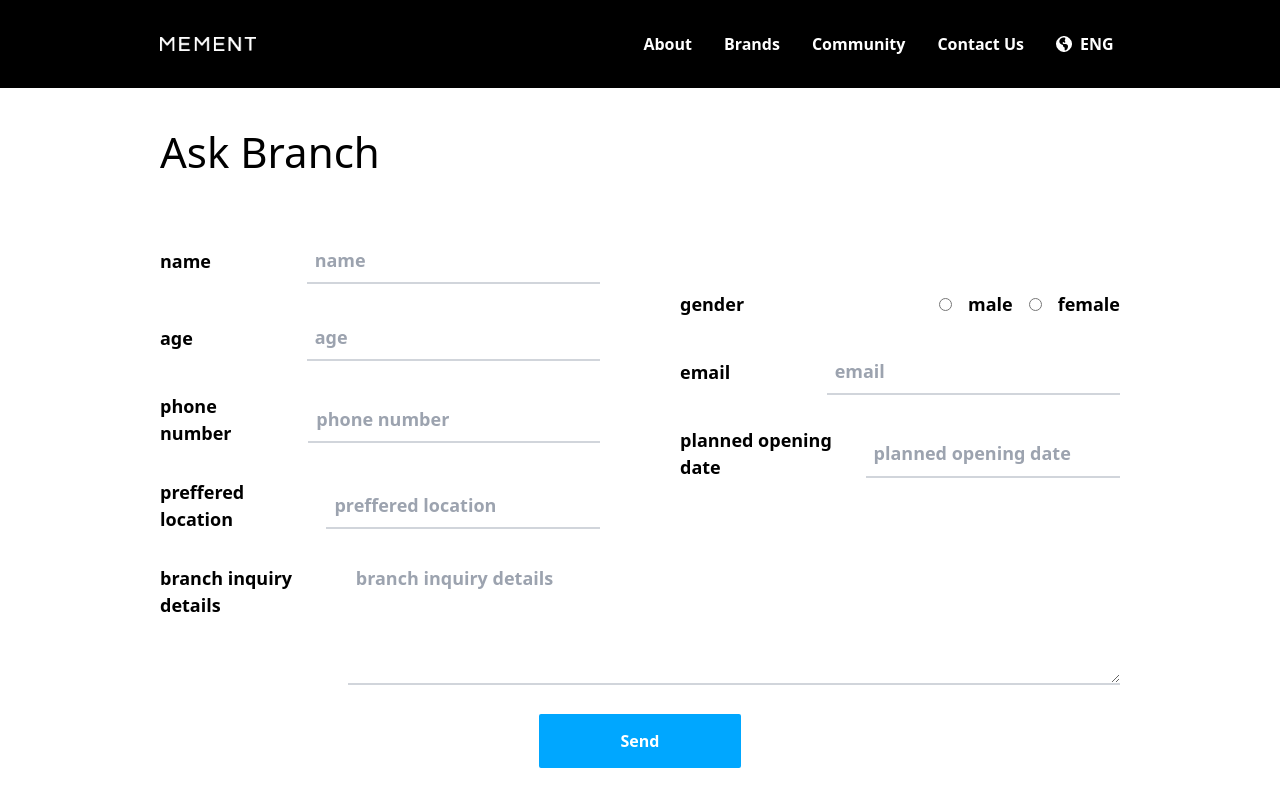
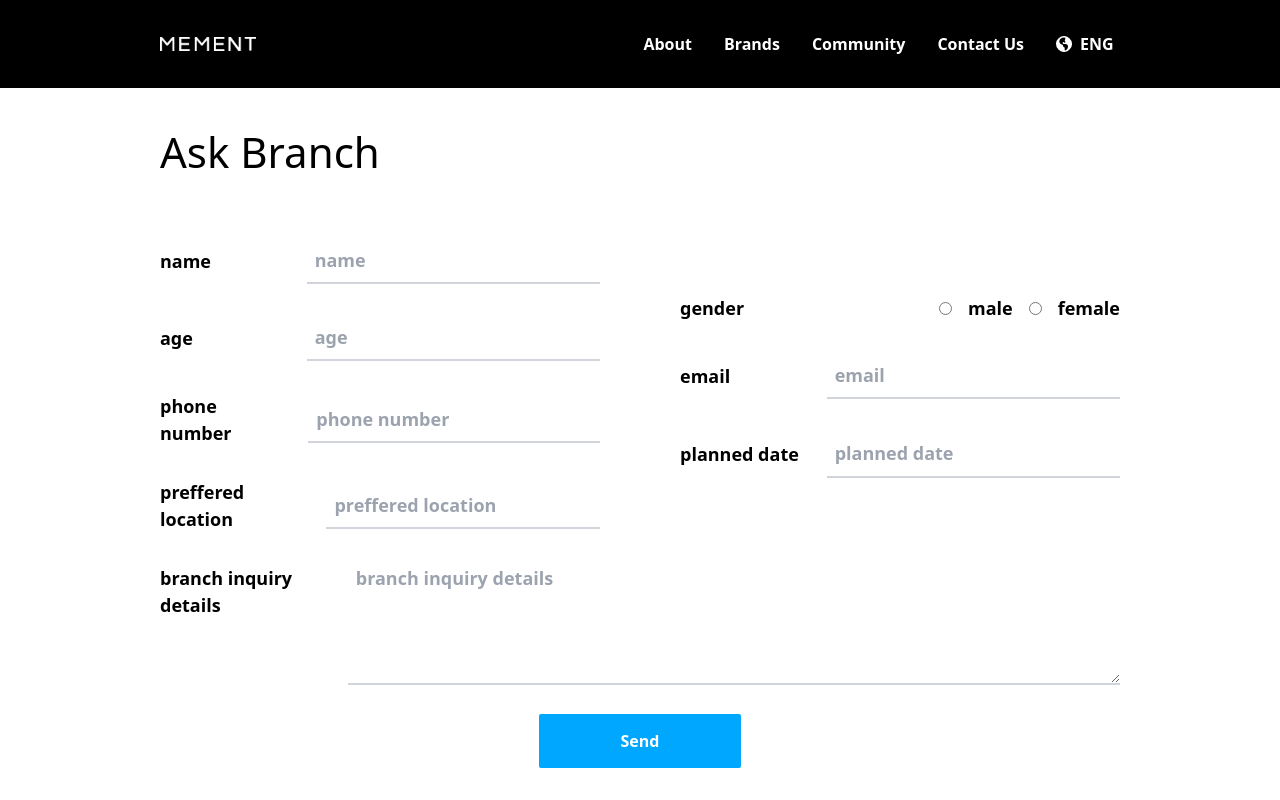
Before and after one commit to Seoin02/mement.net, a React (Vite) app: page /ask-branch in a window 1280 px wide. Shown: the top 800 px of the page. Built offline with nearby package versions, Linux system fonts and the light colour scheme; no server answers.

Commit message:
style: 가맹문의 인풋 스타일 수정

```diff
--- a/src/index.css
+++ b/src/index.css
@@ -29,7 +29,7 @@ body {
 
   .custom-date-input::before {
     content: attr(data-placeholder);
-    @apply bg-white text-gray-400 absolute left-2 top-1/2 transform -translate-y-1/2 pointer-events-none z-10 w-full mobile:left-0;
+    @apply bg-white mobile:bg-gray-300 text-gray-400 absolute left-2 top-1/2 transform -translate-y-1/2 pointer-events-none z-10 w-full mobile:left-0;
   }
 
   .custom-date-input:focus::before,
--- a/src/locales/en/translation.json
+++ b/src/locales/en/translation.json
@@ -58,7 +58,7 @@
         "male": "male",
         "female": "female",
         "email": "email",
-        "plannedOpeningDate": "planned opening date",
+        "plannedOpeningDate": "planned date",
         "Send": "Send",
         "thankYou": "Thank you",
         "weWillGetBackToYouSoon": "We will get back to you soon.",
```
